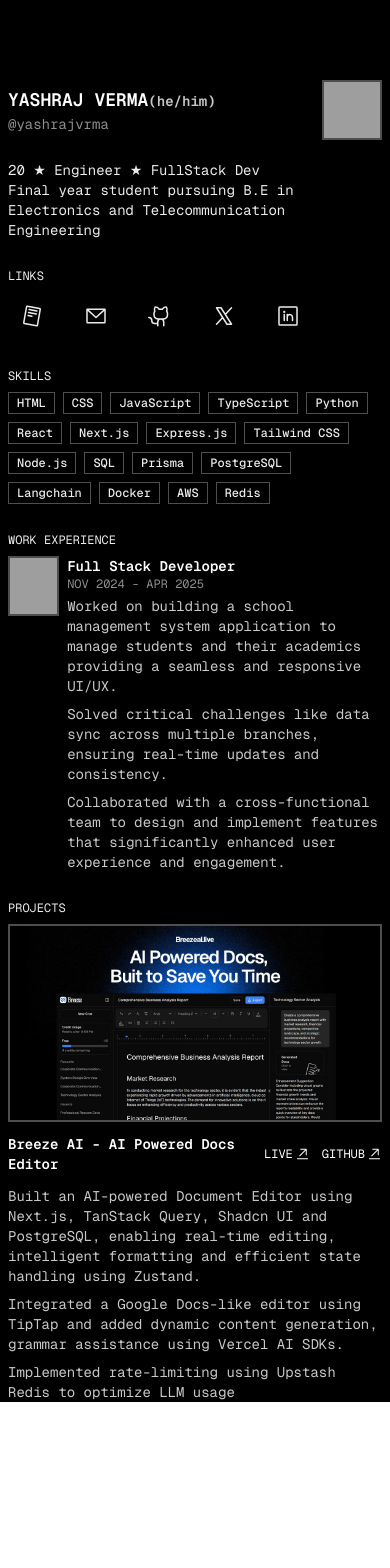
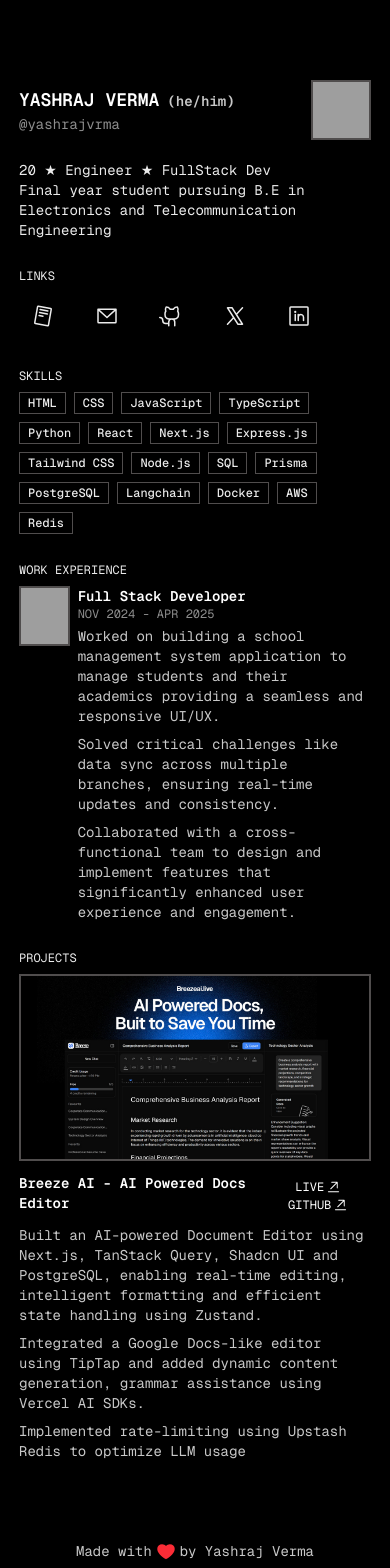
Before and after one commit to yashrajvrma/yashrajvrma-portfolio, a Next.js app: page / in a window 390 px wide. Shown: the top 1568 px of the page. Before the commit the page ends 1402 px from the top, so only its background shows below. Built offline with nearby package versions, Linux system fonts and the light colour scheme; grey boxes are pictures that could not be loaded.

Commit message:
fixed mobile responsive

```diff
--- a/app/page.tsx
+++ b/app/page.tsx
@@ -4,6 +4,7 @@ import {
   ArrowLineUpRightIcon,
   EnvelopeSimpleIcon,
   GithubLogoIcon,
+  HeartIcon,
   LinkedinLogoIcon,
   ReadCvLogoIcon,
   XLogoIcon,
@@ -35,13 +36,13 @@ const skills = [
 export default function Home() {
   return (
     <div className="flex justify-center bg-foreground text-primary-foreground text-sm">
-      <div className="flex flex-col max-w-lg w-full h-full mt-20 px-2">
+      <div className="flex flex-col sm:max-w-lg max-w-sm w-full h-full mt-20 sm:px-2 px-4">
         {/* header and profile photo */}
         <div className="flex justify-between">
           <div className="flex flex-col justify-center">
             <div className="text-lg font-semibold">
               YASHRAJ VERMA
-              <span className="text-sm text-secondary/85">(he/him)</span>
+              <span className="pl-2 text-sm text-secondary/85">(he/him)</span>
             </div>
             <div className="text-sm text-secondary/60">@yashrajvrma</div>
           </div>
@@ -191,11 +192,11 @@ export default function Home() {
                 />
               </Link>
             </div>
-            <div className="flex justify-between items-center py-1">
-              <div className="font-semibold">
+            <div className="flex justify-between py-1">
+              <div className="flex items-center font-semibold w-[70%]">
                 Breeze AI - AI Powered Docs Editor
               </div>
-              <div className="flex justify-between gap-x-3">
+              <div className="flex sm:flex-row flex-col sm:justify-end justify-end items-center gap-y-0.5 gap-x-3 w-[30%]">
                 <Link
                   href="https://www.breezeai.live/"
                   target="_blank"
@@ -238,7 +239,15 @@ export default function Home() {
           </div>
         </div>
         {/* footer section  */}
-        <div></div>
+        <div className="flex flex-col justify-center my-20">
+          <div className="flex justify-center items-center text-secondary/85">
+            Made with{" "}
+            <span className="px-1">
+              <HeartIcon size={20} className="text-red-500" weight="fill" />
+            </span>{" "}
+            by Yashraj Verma
+          </div>
+        </div>
       </div>
     </div>
   );
```
Also changed, not shown: public/breeze.png (deleted).
